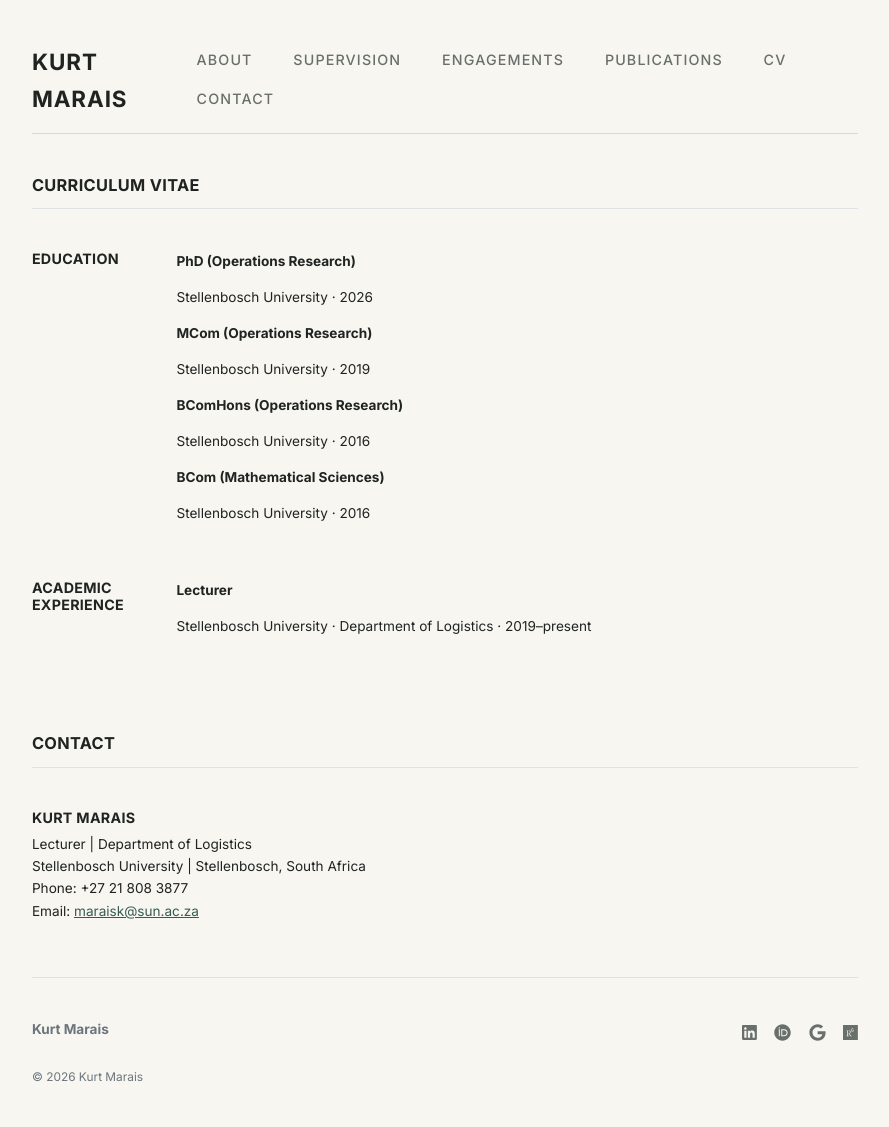
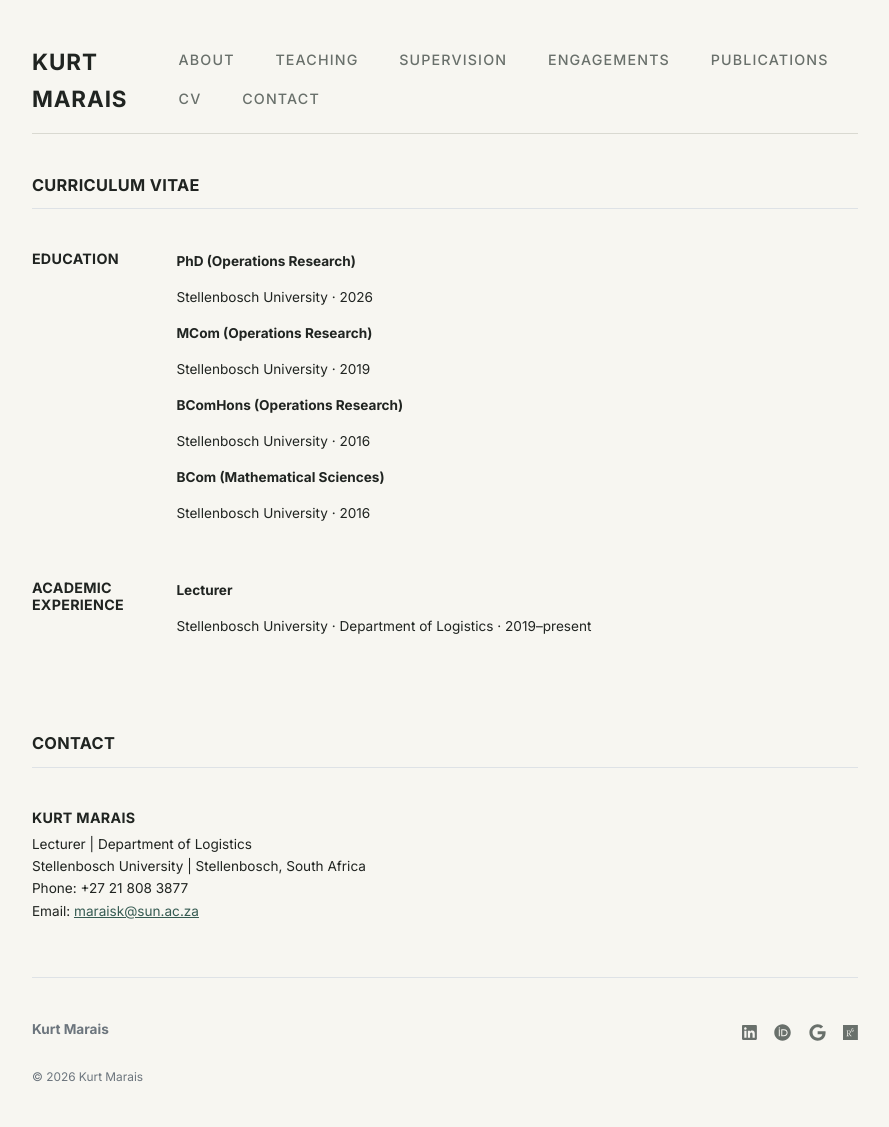
Before and after one commit to kurtmarais/kurtmarais.github.io, a Jekyll site: the page built from cv.md, in a window 1280 px wide. Shown: the whole page, without its empty margins (195-1084 px from the left). Built offline with Jekyll 4.4.1, drawn with Linux system fonts in a browser that asks for light colours.

Commit message:
Update settings.yml

```diff
--- a/_data/settings.yml
+++ b/_data/settings.yml
@@ -1,7 +1,7 @@
 menu:
 - {name: 'about', url: '/about/'}
 #- {name: 'research', url: '/research/'}
-#- {name: 'teaching', url: '/teaching/'}
+- {name: 'teaching', url: '/teaching/'}
 - {name: 'supervision', url: '/supervision/'}
 - {name: 'engagements', url: '/engagements/'}
 - {name: 'publications', url: '/publications/'}
```
